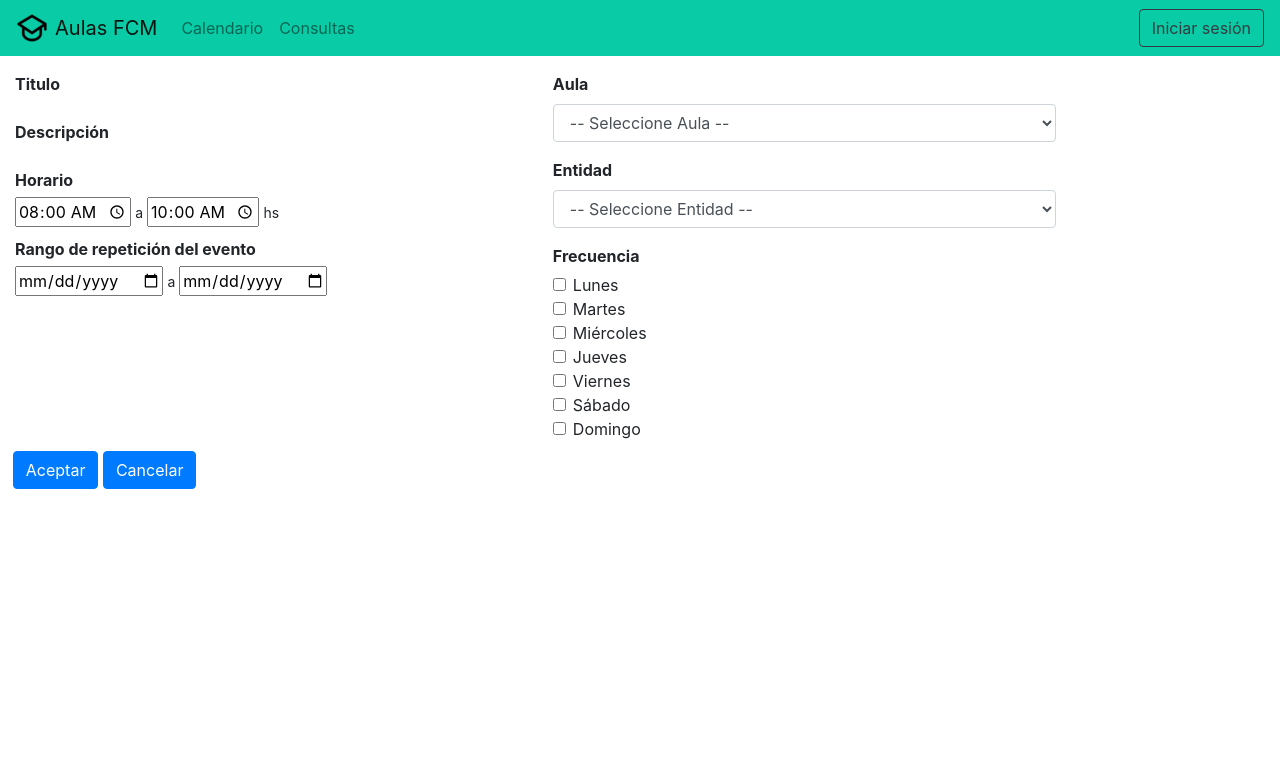
After one commit to AiluOliveras/Aulas-FCM, a Django app: template aulasfcm/templates/eventos/crear.html in a window 1280 px wide. The commit adds this page. Shown: the top 783 px of the page. Run offline with Django 3.2, Linux system fonts and the light colour scheme; the template is opened without the code that fills it, so the values that code supplies are empty; some libraries are stand-ins or nearby versions.

Commit message:
Agrego funcionalidad de eventos + alta + modifs. en view de calendario

```diff
--- a/AulasFCM/urls.py
+++ b/AulasFCM/urls.py
@@ -19,7 +19,7 @@ from django.contrib.auth.views import LoginView, LogoutView
 from aulasfcm.views import AulasCreate,AulasDelete,AulasDetail,AulasList,AulasUpdate, EdificiosCreate, EdificiosDelete, EdificiosDetail, EdificiosList, EdificiosUpdate
 from aulasfcm.views import EntidadesCreate, EntidadesDelete, EntidadesDetail, EntidadesList, EntidadesUpdate
 from aulasfcm.views import PasswordChangeView, CustomPasswordChangeView, UsuariosUpdate, CustomUsuariosUpdate
-from aulasfcm.views import GestoresList, destroy_gestor_edificio, create_gestor_edificio, UsuariosList, CalendarView
+from aulasfcm.views import GestoresList, destroy_gestor_edificio, create_gestor_edificio, UsuariosList, CalendarView, EventCreate
 from django.contrib.auth.decorators import login_required, permission_required
 from django.contrib.auth import views as auth_views
 
@@ -46,10 +46,12 @@ urlpatterns = [
     path('entidades/editar/<int:pk>', login_required(EntidadesUpdate.as_view(template_name="entidades/update.html"))),
     path('entidades/eliminar/<int:pk>', login_required(EntidadesDelete.as_view())),
 
+    path('eventos/crear', login_required(EventCreate.as_view(template_name = "eventos/crear.html"))),
+
     path('gestores/agregar', login_required(UsuariosList.as_view(template_name = "gestores/anidate.html")), name='anidate'),
     path('gestores/crear',login_required(create_gestor_edificio)), #pivot e/ gestores y edificios
 
-    path('calendario/', login_required(CalendarView.as_view()), name='calendario'),
+    path('calendario/', CalendarView.as_view(), name='calendario'),
 
     # Administracion del usuario/admin
     path('cambiar-clave/', login_required(PasswordChangeView.as_view(template_name='change-password.html',success_url="/cambiar-clave/exitoso")),name='cambiar-clave'),
--- a/aulasfcm/models/events.py
+++ b/aulasfcm/models/events.py
@@ -7,3 +7,6 @@ class Event(models.Model): #Reservas
     end_time = models.DateTimeField()
 
     aula = models.ForeignKey('Aulas', on_delete=models.CASCADE)
+    entidad = models.ForeignKey('Entidades', on_delete=models.CASCADE)
+
+    siguiente = models.ForeignKey('self', null=True, blank=True, on_delete=models.SET_NULL)
--- /dev/null
+++ b/aulasfcm/templates/eventos/crear.html
@@ -0,0 +1,158 @@
+{% include "header.html" %}
+<html>
+
+    <head>
+        {# Cargamos libreria bootstrap #}
+        {% load bootstrap4 %}
+        {# Cargamos bootstrap css #}
+        {% bootstrap_css %}
+        {# Archivos #}
+        {% load static %}
+
+        <style>
+
+        </style>
+        <script type="text/javascript" language="JavaScript">
+        </script>
+
+    </head>
+
+    <body>
+        {# JS y jquery bootstrap #}
+        {% bootstrap_javascript jquery='full' %}
+        {# Widget Tweaks carga las cajas de texto #}
+        {% load widget_tweaks %}
+
+        <!-- Confirmación de operación exitosa -->
+        {% if messages %}
+            <ul class="messages list-group mb-3">
+            {% for message in messages %}
+                <li{% if message.tags %} style="background-color: #b0ccf1;text-align: center;" class="{{ message.tags }} list-group-item list-group-item-primary"{% endif %}>{{ message }}</li>
+            {% endfor %}
+            </ul>
+        {% endif %}
+
+        <div>
+            <form method="post" enctype="multipart/form-data">
+                {% csrf_token %}
+                <!-- Columna izquierda -->
+                <div class="col-sm-5" style="display:inline-block;vertical-align: top;margin-bottom:2%;">
+                    <div class="form-group">
+                        <label for="title" style="font-weight:bold;">Titulo</label>
+                        {{ form.title|add_class:"form-control" }}
+                    </div>
+                    <div class="form-group">
+                        <label for="description" style="font-weight:bold;">Descripción</label>
+                        {{ form.description| add_class:"form-control" | attr:"rows:6" }}
+                    </div>
+
+                    <p style="font-weight: bold;margin-bottom:1%;margin-top:1%;">Horario</p>
+                    <input type="time" id="appt" name="hora_inicio" min="00:00" max="24:00" value="08:00" required>
+                    <small> a </small>
+                    <input type="time" id="appt" name="hora_fin" min="01:00" max="24:00" value="10:00" required>
+                    <small>hs</small>
+
+                    <p style="font-weight: bold;margin-bottom:1%;margin-top:2%;">Rango de repetición del evento</p>
+                    <input type="date" id="fecha_inicio" name="fecha_inicio" required>
+                    <small> a </small>
+                    <input type="date" id="fecha_fin" name="fecha_fin" required>
+                </div>
+
+                <!-- Columna derecha -->
+                <div class="col-sm-5" style="display:inline-block;">
+
+                    <!-- Dropdown de aulas -->
+                    <div class="form-group">
+                        <label for="aula" style="font-weight:bold;" class="control-label">Aula</label>
+                        <select class="form-control" name="aula" required>
+                            <option hidden selected value> -- Seleccione Aula -- </option>
+                            {% for e in edificios %}
+                                <optgroup label="{{e.nombre}}" style="font-size:90%;">
+                                {% for a in aulas %}
+                                    {% if a.edificio_id == e.id %}
+                                        <option value="{{a.id}}">{{a.nombre}}</option>
+                                    {% endif %}
+                                {% endfor %}
+                                </optgroup>
+                            {%endfor%}
+                        </select>
+                    </div>
+
+                     <!-- Dropdown de entidades -->
+                     <div class="form-group">
+                        <label for="entidades" style="font-weight:bold;" class="control-label">Entidad</label>
+                        <select class="form-control" name="entidades" required>
+                            <option hidden selected value> -- Seleccione Entidad -- </option>
+                            {% for e in entidades %}
+                                <option value="{{e.id}}">{{e.nombre}}</option>
+                            {% endfor %}
+                        </select>
+                    </div>
+
+                    <!--Select dias-->
+                    <p style="font-weight: bold;margin-bottom:1%;margin-top:1%;">Frecuencia</p>
+                    <div>
+                        <div class="form-check">
+                            <input class="form-check-input" type="checkbox" value="" id="lunes" name="lunes" >
+                            <label class="form-check-label" for="lunes">
+                            Lunes
+                            </label>
+                        </div>
+                        <div class="form-check">
+                            <input class="form-check-input" type="checkbox" value="" id="martes" name="martes" >
+                            <label class="form-check-label" for="martes">
+                            Martes
+                            </label>
+                        </div>
+                        <div class="form-check">
+                            <input class="form-check-input" type="checkbox" value="" id="miercoles" name="miercoles" >
+                            <label class="form-check-label" for="miercoles">
+                            Miércoles
+                            </label>
+                        </div>
+                        <div class="form-check">
+                            <input class="form-check-input" type="checkbox" value="" id="jueves" name="jueves" >
+                            <label class="form-check-label" for="jueves">
+                            Jueves
+                            </label>
+                        </div>
+                        <div class="form-check">
+                            <input class="form-check-input" type="checkbox" value="" id="viernes" name="viernes" >
+                            <label class="form-check-label" for="viernes">
+                            Viernes
+                            </label>
+                        </div>
+                        <div class="form-check">
+                            <input class="form-check-input" type="checkbox" value="" id="sabado" name="sabado" >
+                            <label class="form-check-label" for="sabado">
+                            Sábado
+                            </label>
+                        </div>
+                        <div class="form-check" style="margin-bottom: 2%;">
+                            <input class="form-check-input" type="checkbox" value="" id="domingo" name="domingo" >
+                            <label class="form-check-label" for="domingo">
+                            Domingo
+                            </label>
+                        </div>
+                    </div>
+                </div>
+                <!-- <div class="col-sm-5" style="display:inline-block;">
+                    <div class="form-check">
+                        <input class="form-check-input" type="checkbox" value="" id="repetir" name="repetir">
+                        <label class="form-check-label" for="repetir" style="font-weight:bold;">
+                        ¿Repetir evento?
+                        </label>
+                    </div>
+                </div> -->
+
+                <div style="vertical-align: bottom; margin-left: 1%;">
+                    <button type="submit" class="btn btn-primary">Aceptar</button>
+                    <a href="/calendario" type="submit" class="btn btn-primary">Cancelar</a>
+                </div>
+
+            </form>
+        </div>
+
+    </body>
+
+</html>
--- a/aulasfcm/templates/header.html
+++ b/aulasfcm/templates/header.html
@@ -22,7 +22,7 @@
         <!-- Barra de navegacion -->
         <nav class="navbar navbar-expand-sm navbar-light" style="background-color: #09cca6;">
             <img src="{% static 'icono-fcm-gorrito-small.png' %}" style="margin-right: 7px;" alt="Logo del sistema aulas">
-            <a class="navbar-brand" href="/">Aulas FCM</a>
+            <a class="navbar-brand" href="/calendario">Aulas FCM</a>
             <button class="navbar-toggler" type="button" data-bs-toggle="collapse" data-target="#navbarText" aria-controls="navbarText" aria-expanded="false" aria-label="Toggle navigation">
                 <span class="navbar-toggler-icon"></span>
             </button>
--- a/aulasfcm/views/__init__.py
+++ b/aulasfcm/views/__init__.py
@@ -5,3 +5,4 @@ from .entidadesView import EntidadesList, EntidadesUpdate, EntidadesCreate, Enti
 from .usuariosView import PasswordChangeView, CustomPasswordChangeView, UsuariosUpdate, CustomUsuariosUpdate, UsuariosList
 from .gestoresView import GestoresList
 from .calendarView import CalendarView
+from .eventosView import EventCreate
```
Also changed, not shown: aulasfcm/forms.py (+18 -2 lines), aulasfcm/templates/calendario.html (+10 -1 lines), aulasfcm/views/eventosView.py (added, +136 -0 lines), aulasfcm/migrations/0011_event_entidad.py (added), aulasfcm/migrations/0012_event_siguiente.py (added).
